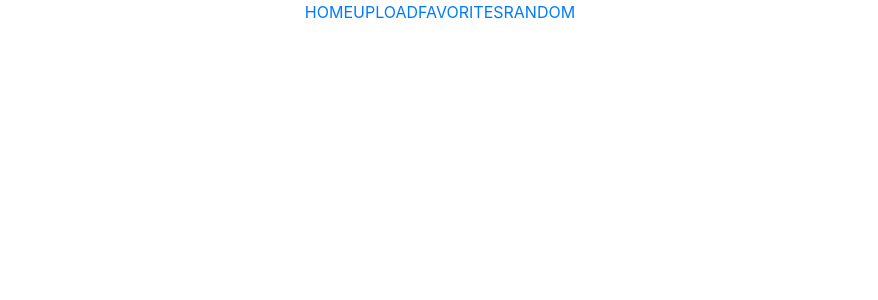
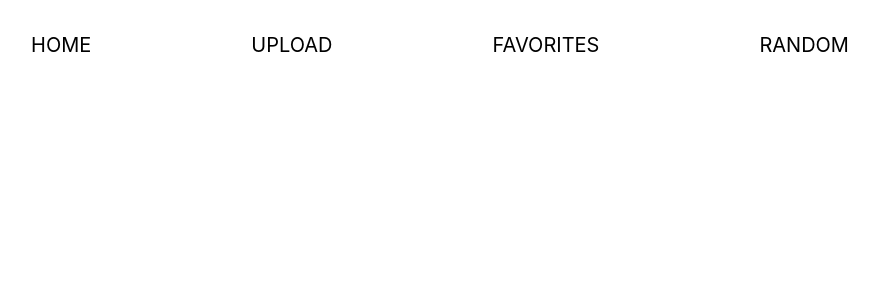
Before and after one commit to jedpeek/giphy-react, a React (Create React App) app: page /upload in a window 1280 px wide. Shown: the top 300 px of the page, without its empty margins (200-1078 px from the left). Built offline with nearby package versions, Linux system fonts and the light colour scheme.

Commit message:
added initial styling to nav

```diff
--- a/src/App.css
+++ b/src/App.css
@@ -26,3 +26,26 @@
   margin: auto;
   padding: 20px 0 50px 0;
 }
+
+/* NAV STYLES */
+
+ .nav-span{
+   font-size: 20px;
+   display: inline-flex;
+   flex: wrap;
+   margin: 30px 80px 30px 80px;
+   color: #000;
+ }
+
+  .nav-span:hover{
+    display: inline-flex;
+    flex: wrap;
+    margin: 30px 80px 30px 80px;
+    color: #11ABB0;
+    text-decoration: underline;
+    -webkit-transition: color .3s ease-in-out;
+    -moz-transition: color .3s ease-in-out;
+    -o-transition: color .3s ease-in-out;
+    -ms-transition: color .3s ease-in-out;
+    transition: color .3s ease-in-out;
+  }
```
